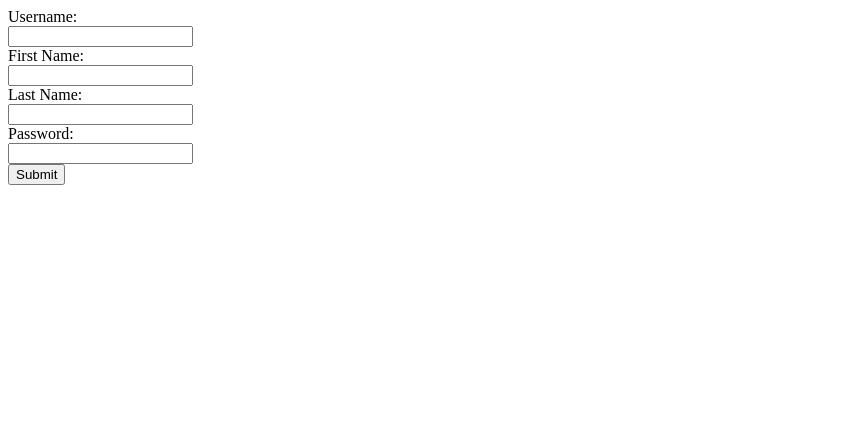
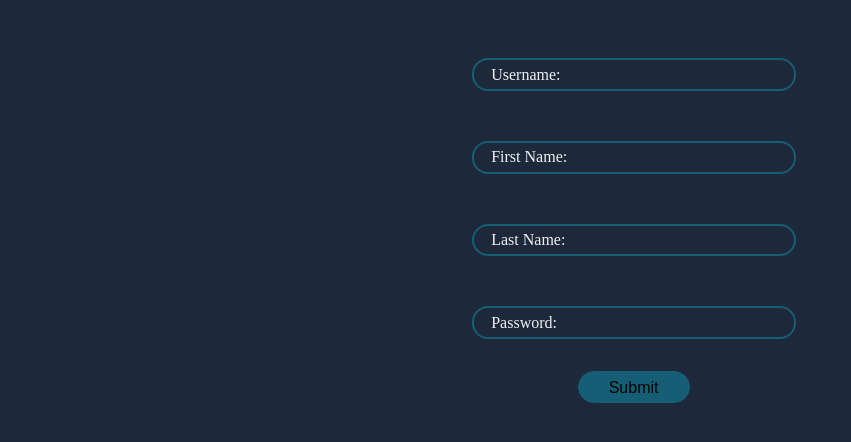
Before and after one commit to TalalZahid014/Database, a Flask app: page /login in a window 1280 px wide. Shown: the top 442 px of the page, without its empty margins (0-851 px from the left). Run offline with Flask 3, Linux system fonts and the light colour scheme; some libraries are stand-ins or nearby versions.

Commit message:
authentication

```diff
--- a/templates/login.html
+++ b/templates/login.html
@@ -4,6 +4,102 @@
   <meta charset="UTF-8">
   <meta name="viewport" content="width=device-width, initial-scale=1.0">
   <title>Login</title>
+  <style>
+    *{
+      line-height: calc(1em +0.5rem);
+      font-size: 1rem;
+      /* display: flex; */
+      align-items: center;
+      justify-content: center;
+      position: relative;
+    }
+    html{
+      scroll-behavior: smooth;
+      width: fit-content;
+      height: fit-content;
+    }
+    .btn{
+      background-color:  #155e75;
+      border: 0.1px solid #155e75;
+      border-radius: 1rem;
+      height: 2rem;
+      width: 7rem;
+      margin: 1rem;
+      padding: 0.4rem;
+      left: 6.6rem;
+    }
+    form{
+      margin: 1.5rem;
+      left: 26.5rem;
+    }
+    body{
+      background-color: hsl(217, 33%, 17%);
+      color: #f1f1f1;
+    }
+    .index{
+      background-color:transparent;
+      border: none;
+      margin: none;
+      position: relative;
+      left: 1rem;
+      height: 1.6rem;
+      width: 17.7rem;
+    }
+    .index:focus{
+      border: none;
+      margin: none;
+      padding: none;
+
+    }
+    label{
+      margin:none;
+      top: 2.6rem;
+      left: 2.2rem;
+    }
+    .btn:hover{
+      background-color: #167294;
+      cursor: pointer;
+    }
+    td{
+      margin: none;
+      border: 2.5px solid black;
+      border-radius: 0.3rem;
+      padding: 0.5rem;
+      top: 1rem;
+      left: 23rem;
+      flex-wrap: wrap;
+    }
+    .div{
+      margin: 0.3rem;
+      margin-left: 6.1rem;
+      border: 2px solid black;
+      border-radius: 0.3rem;
+      width: 10rem;
+      height: 1.5rem;
+      padding: 0.3rem;
+      text-align: center;
+      padding-top: 0.4rem;
+      top: 1rem;
+      left: 27.5rem;
+    }
+    img{
+      height: 6rem;
+      width: 6rem;
+      bottom: -1rem;
+      right: -36rem;
+    }
+a{
+  color: #f1f1f1;
+}
+.input{
+  background-color: transparent;
+  border: 2px solid #155e75;
+  border-radius: 1rem;
+  height: 1.8rem;
+  width: 20rem;
+  margin: 1rem;
+}
+</style
 </head>
 <body>
   <div>
```
Also changed, not shown: templates/register.html (+31 -0 lines).
